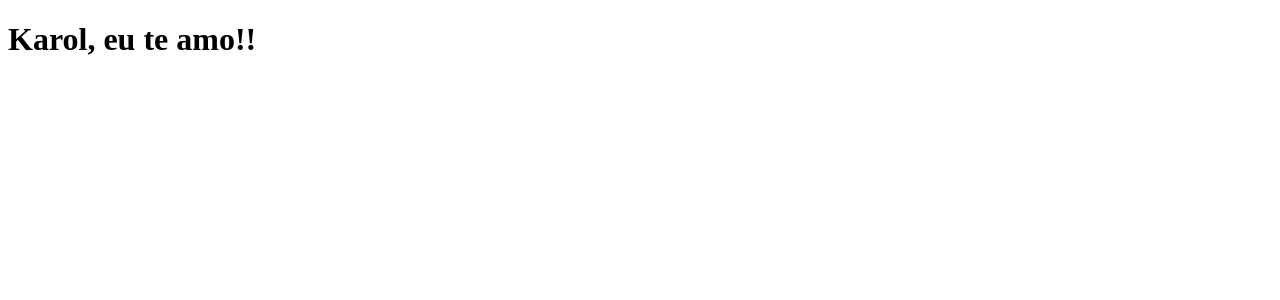
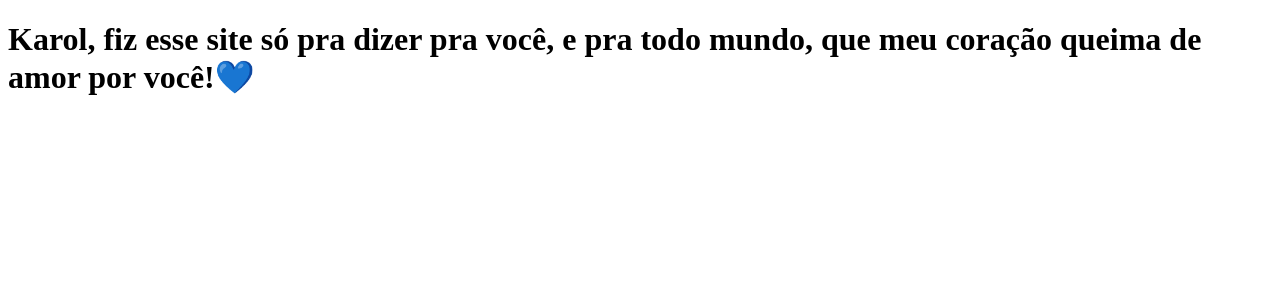
Before and after one commit to Funarix/CodeHub-, a Next.js app: page / in a window 1280 px wide. Shown: the top 300 px of the page. Built offline with nearby package versions, Linux system fonts and the light colour scheme.

Commit message:
Alteração no index.js

```diff
--- a/pages/index.js
+++ b/pages/index.js
@@ -1,6 +1,6 @@
 function Home(){
 
-    return<h1>Karol, eu te amo!!</h1>
+    return<h1>Karol, fiz esse site só pra dizer pra você, e pra todo mundo, que meu coração queima de amor por você!💙</h1>
 }
 
 export default Home
```
